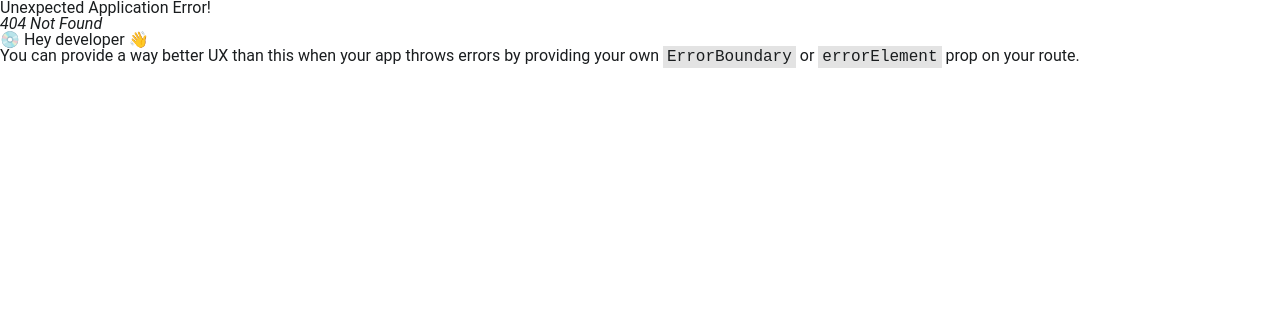
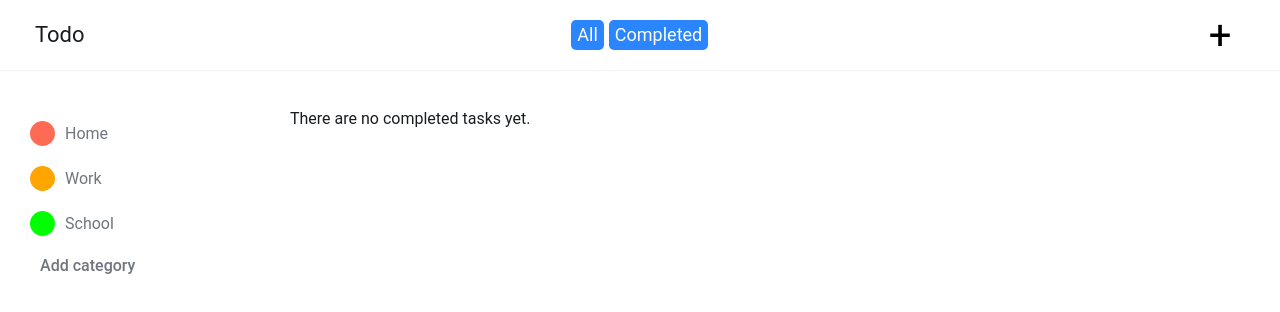
Before and after one commit to MTONSEG/12-todo, a React (Vite) app: page /12-todo/completed in a window 1280 px wide. Before the commit this address had no page. Shown: the top 312 px of the page. Built offline with nearby package versions, Linux system fonts and the light colour scheme.

Commit message:
fix paths

```diff
--- a/src/components/widgets/Header/Header.tsx
+++ b/src/components/widgets/Header/Header.tsx
@@ -22,7 +22,7 @@ const Header: FC<PropsType> = () => {
 					<p className='header__logo'>Todo</p>
 
 					<nav className='header__link-list'>
-						<NavLink to='/12-todo/' className='header__link'>
+						<NavLink to='/12-todo' className='header__link'>
 							{lang.all}
 						</NavLink>
 						<NavLink to='/12-todo/completed' className='header__link'>
--- a/src/main.tsx
+++ b/src/main.tsx
@@ -16,10 +16,10 @@ const router = createBrowserRouter([
 		children: [
 			{
 				path: '/12-todo/',
-				element: <Home />
+				element: <Home />,
 			},
 			{
-				path: '/12-todo/deleted',
+				path: '/12-todo/completed',
 				element: <Deleted />
 			}
 		]
```
